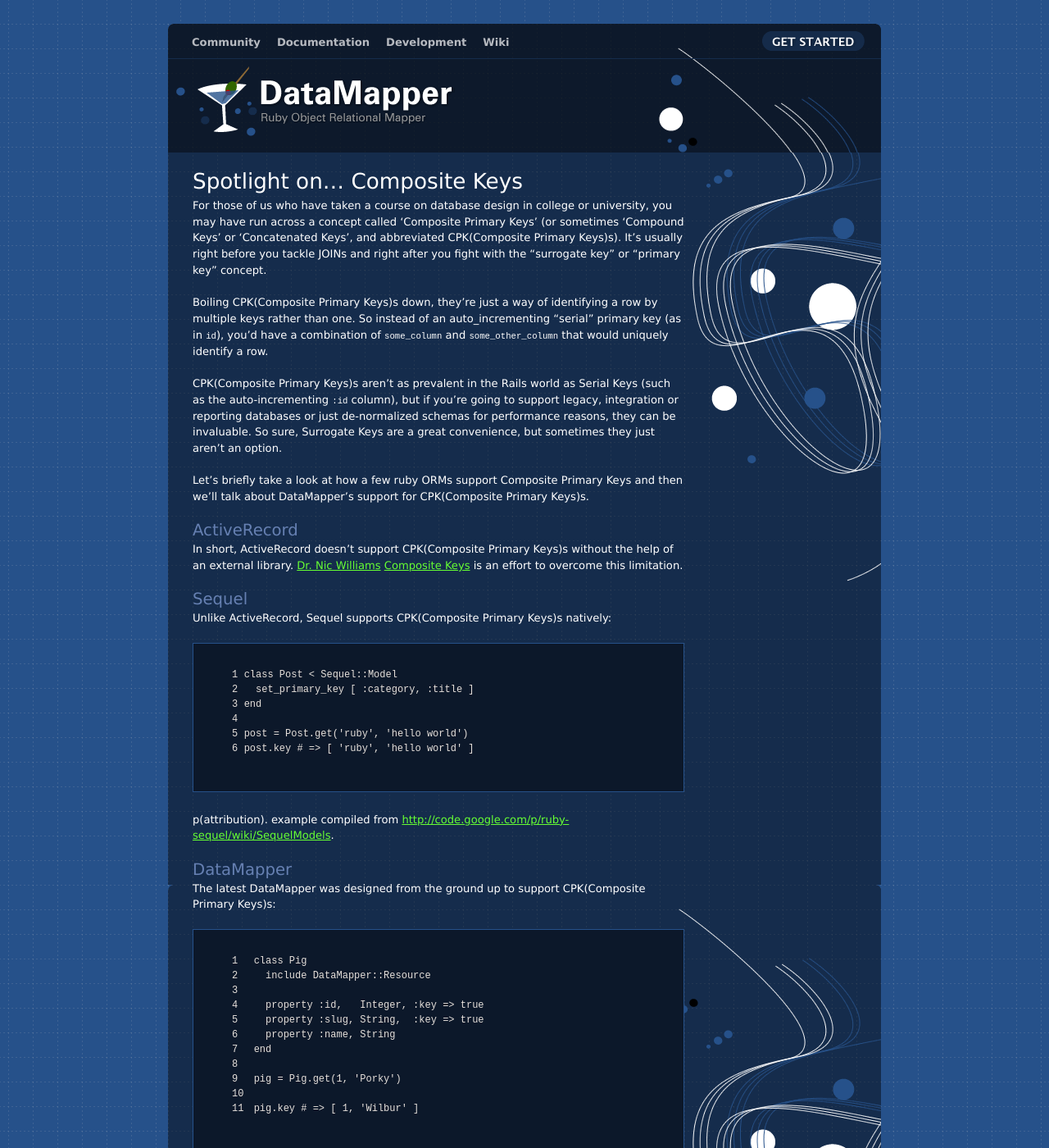
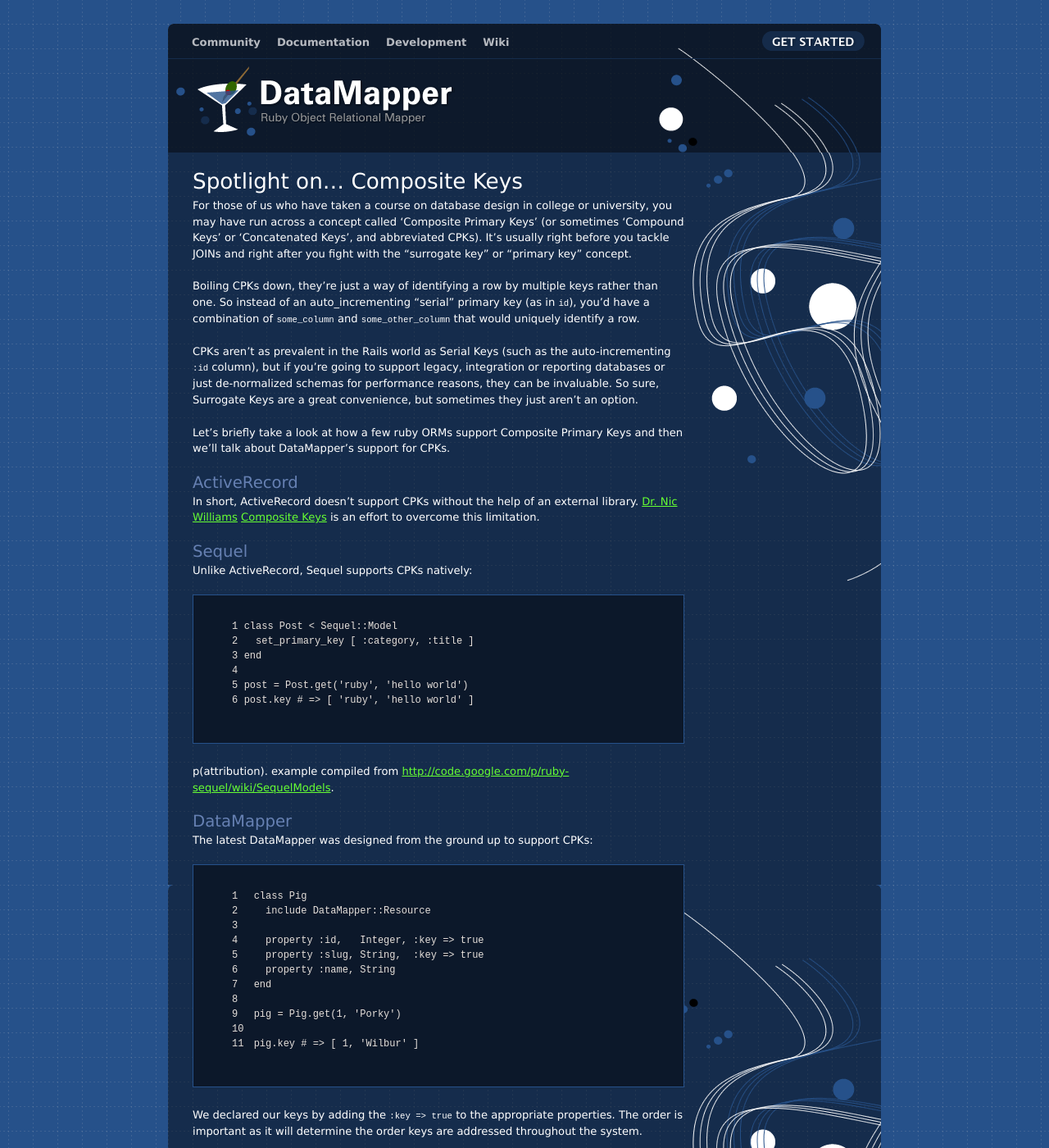
Before and after one commit to datamapper/datamapper.github.com, a Jekyll site: the page built from _posts/2008-03-29-spotlight_on_cpk.markdown, in a window 1280 px wide and 1400 px high. Shown: the whole window at 82% size. Built offline with Jekyll 4.4.1, drawn with Linux system fonts in a browser that asks for light colours; some of the changed text lies outside the part shown.

Commit message:
Fix abbreviation syntax
* Use maruku/Markdown Extra abbr. syntax

Signed-off-by: Alex Coles <alex@alexcolesportfolio.com>

```diff
--- a/_posts/2008-03-29-spotlight_on_cpk.markdown
+++ b/_posts/2008-03-29-spotlight_on_cpk.markdown
@@ -12,36 +12,36 @@ author:       afrench and ssmoot
 
 For those of us who have taken a course on database design in college or
 university, you may have run across a concept called 'Composite Primary Keys'
-(or sometimes 'Compound Keys' or 'Concatenated Keys', and abbreviated
-CPK(Composite Primary Keys)s). It's usually right before you tackle JOINs and
-right after you fight with the "surrogate key" or "primary key" concept.
+(or sometimes 'Compound Keys' or 'Concatenated Keys', and abbreviated CPKs).
+It's usually right before you tackle JOINs and right after you fight with the
+"surrogate key" or "primary key" concept.
 
-Boiling CPK(Composite Primary Keys)s down, they're just a way of identifying a
-row by multiple keys rather than one. So instead of an auto_incrementing
-"serial" primary key (as in `id`), you'd have a combination of `some_column` and
-`some_other_column` that would uniquely identify a row.
+Boiling CPKs down, they're just a way of identifying a row by multiple keys
+rather than one. So instead of an auto_incrementing "serial" primary key (as in
+`id`), you'd have a combination of `some_column` and `some_other_column` that
+would uniquely identify a row.
 
-CPK(Composite Primary Keys)s aren't as prevalent in the Rails world as Serial
-Keys (such as the auto-incrementing `:id` column), but if you're going to
-support legacy, integration or reporting databases or just de-normalized schemas
-for performance reasons, they can be invaluable. So sure, Surrogate Keys are a
-great convenience, but sometimes they just aren't an option.
+CPKs aren't as prevalent in the Rails world as Serial Keys (such as the
+auto-incrementing `:id` column), but if you're going to support legacy,
+integration or reporting databases or just de-normalized schemas for performance
+reasons, they can be invaluable. So sure, Surrogate Keys are a great
+convenience, but sometimes they just aren't an option.
 
 Let's briefly take a look at how a few ruby ORMs support Composite Primary Keys
-and then we'll talk about DataMapper's support for CPK(Composite Primary Keys)s.
+and then we'll talk about DataMapper's support for CPKs.
 
 ActiveRecord
 ------------
 
-In short, ActiveRecord doesn't support CPK(Composite Primary Keys)s without the
-help of an external library. [Dr. Nic Williams](http://drnicwilliams.com/about/)
+In short, ActiveRecord doesn't support CPKs without the help of an external
+library. [Dr. Nic Williams](http://drnicwilliams.com/about/)
 [Composite Keys](http://compositekeys.rubyforge.org/) is an effort to overcome
 this limitation.
 
 Sequel
 ------
 
-Unlike ActiveRecord, Sequel supports CPK(Composite Primary Keys)s natively:
+Unlike ActiveRecord, Sequel supports CPKs natively:
 
 {% highlight ruby linenos %}
 class Post < Sequel::Model
@@ -57,7 +57,7 @@ p(attribution). example compiled from <http://code.google.com/p/ruby-sequel/wiki
 DataMapper
 ----------
 
-The latest DataMapper was designed from the ground up to support CPK(Composite Primary Keys)s:
+The latest DataMapper was designed from the ground up to support CPKs:
 
 {% highlight ruby linenos %}
 class Pig
@@ -82,18 +82,18 @@ String. DataMapper didn't flinch when we defined a key column as a String
 because it supports [Natural Keys](http://en.wikipedia.org/wiki/Natural_key) as
 well.
 
-Lastly, when retrieving rows via `get` and `[]` with a CPK(Composite Primary
-Keys), we supplied the keys in the order they were defined within our model. For
-example, we defined `:id` first, then `:slug` second; later, we retrieved Porky
-by specifying his `:id` and `:slug` in the same order. Additionally, when we
-asked Wilbur for his keys, he handed us an array in the order the keys were
-defined.
+Lastly, when retrieving rows via `get` and `[]` with a CPK, we supplied the keys
+in the order they were defined within our model. For example, we defined `:id`
+first, then `:slug` second; later, we retrieved Porky by specifying his `:id`
+and `:slug` in the same order. Additionally, when we asked Wilbur for his keys,
+he handed us an array in the order the keys were defined.
 
-We didn't need to mix in an external library to get support for CPK(Composite
-Primary Keys)s, nor did we need to call a `set_primary_key` method and then
-supply more than one key to it. DataMapper supports Composite Primary Keys
-intuitively and without compromise!
+We didn't need to mix in an external library to get support for CPKs, nor did we
+need to call a `set_primary_key` method and then supply more than one key to it.
+DataMapper supports Composite Primary Keys intuitively and without compromise!
 
 In later "Spotlight On..." articles, we'll examine and demonstrate other
 DataMapper features or persistence concepts as well as compare similar features
 with other ORMs or libraries.
+
+*[CPK]: Composite Primary Keys
```
